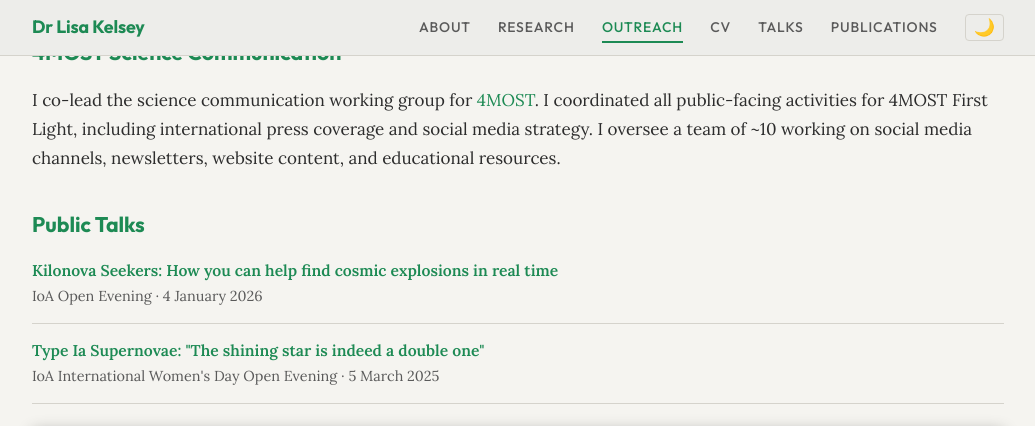
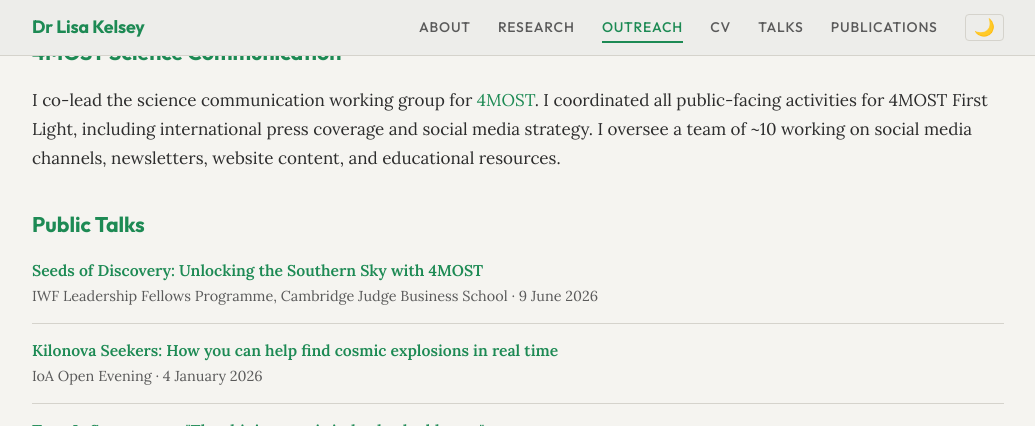
Before and after one commit to LKelsey/LKelsey.github.io, a Jekyll site: the page built from outreach.md, in a window 1280 px wide and 900 px high, scrolled down 780 px, cut to the strip 0-426 px from the top of the window. Shown: the whole strip, without its empty margins (122-1157 px from the left). Built offline with Jekyll 4.4.1, drawn with Linux system fonts in a browser that asks for light colours.

Commit message:
Add new talk 'Seeds of Discovery' to talks.yml

```diff
--- a/_data/talks.yml
+++ b/_data/talks.yml
@@ -1,3 +1,8 @@
+- title: "Seeds of Discovery: Unlocking the Southern Sky with 4MOST"
+  venue: IWF Leadership Fellows Programme, Cambridge Judge Business School
+  date: 9 June 2026
+  url: https://iwforum.org/initiatives/development/fellows/
+
 - title: "Kilonova Seekers: How you can help find cosmic explosions in real time"
   venue: IoA Open Evening
   date: 4 January 2026
```
